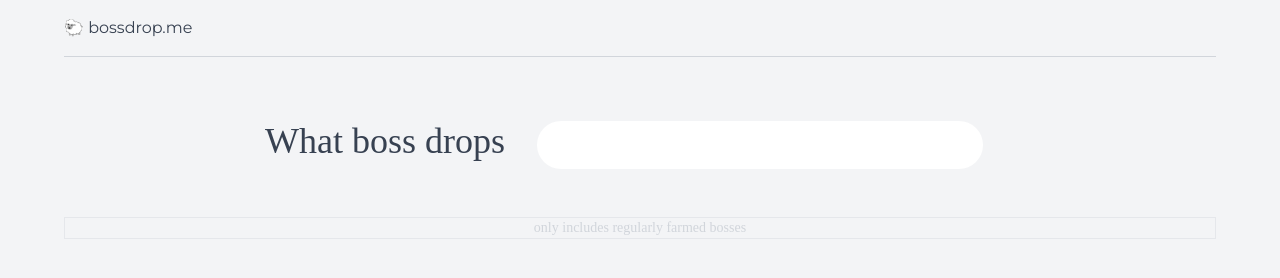
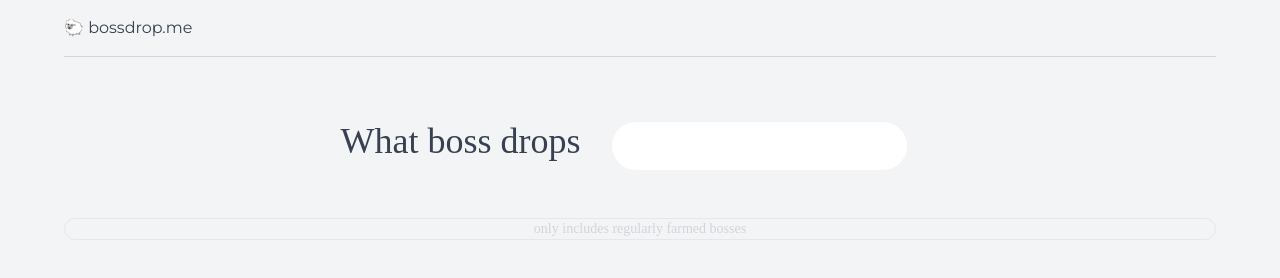
Before and after one commit to colinsenner/bossdrop.me, an Eleventy site: page src/index.njk in a window 1280 px wide. Built offline with nearby package versions, Linux system fonts and the light colour scheme; Eleventy itself is replaced by a stand-in of ours; files that its build step writes are made by us from their sources; files whose address does not match are found by name; a web font is replaced by a local one; what postcss-import would draw is missing.

Commit message:
Changed styling on input box

```diff
--- a/src/index.njk
+++ b/src/index.njk
@@ -15,12 +15,12 @@ layout: "base.njk"
         </div>
         <div class="text-2xl md:text-4xl mx-auto flex-grow mx-8 my-4 md:my-0 inline-flex">
             <form autocomplete="off" id="searchform" action="" onsubmit="return search_onsubmit()">
-                <input type="text" class="text-center w-full h-12" name="q" id="search" onKeyUp="showSearchResults(this.value)" />
+                <input type="text" class="text-center text-xl md:text-2xl text-yellow-600 font-light w-full h-12" name="q" id="search" onKeyUp="showSearchResults(this.value)" />
                 <div class="flex text-xl rounded-xl justify-center bg-gray-50" id="searchresult"></div>
             </form>
         </div>
     </div>
 </div>
 
-<div id="results" class="border mt-12 flex text-xl justify-center" />
+<div id="results" class="border rounded-xl mt-12 flex text-xl justify-center" />
 <div id="bossdisclaimer" class="text-sm text-gray-300">only includes regularly farmed bosses</div>
```
